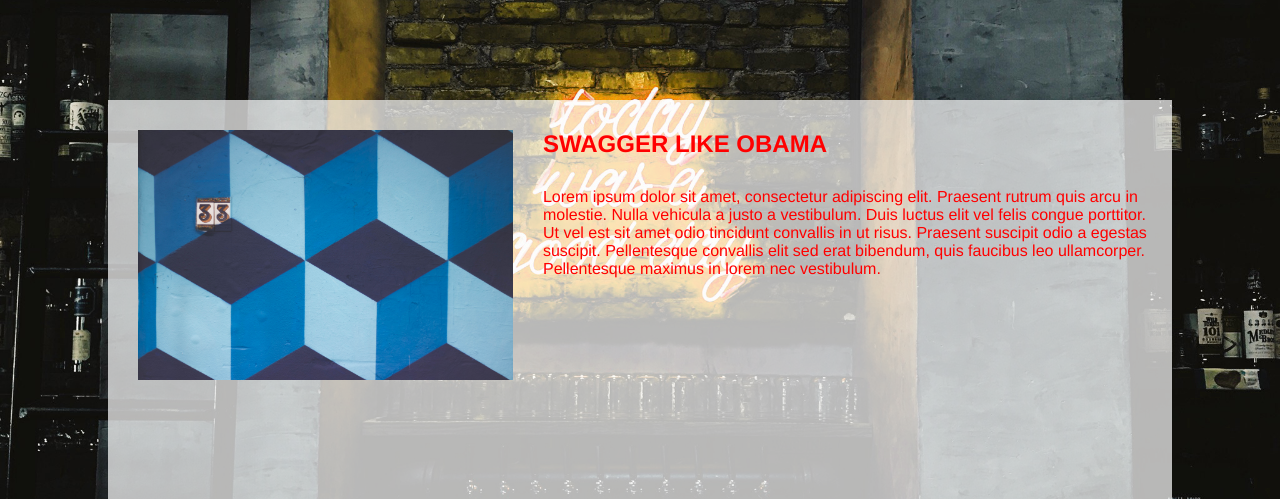
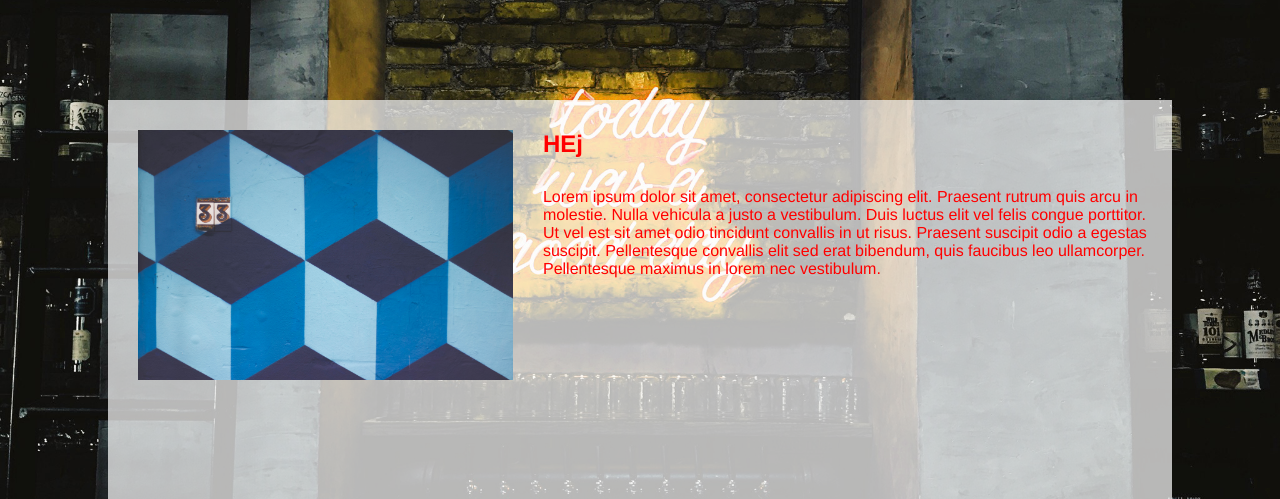
Before and after one commit to feliow/barlocator, a PHP site: page /about.php in a window 1280 px wide. Shown: the part 112-611 px from the top of the page. Run offline with PHP 8.4, Linux system fonts and the light colour scheme.

Commit message:
ändrade till hej

```diff
--- a/about.php
+++ b/about.php
@@ -20,7 +20,7 @@
 		<div class="about">
 
 			<img src="img/aboutpic.jpg"/>
-			<h2>SWAGGER LIKE OBAMA</h2>
+			<h2>HEj</h2>
 			<p> Lorem ipsum dolor sit amet, consectetur adipiscing elit. Praesent rutrum quis arcu in molestie.
 				Nulla vehicula a justo a vestibulum. Duis luctus elit vel felis congue porttitor.
 				 Ut vel est sit amet odio tincidunt convallis in ut risus. Praesent suscipit odio a egestas suscipit.
```
